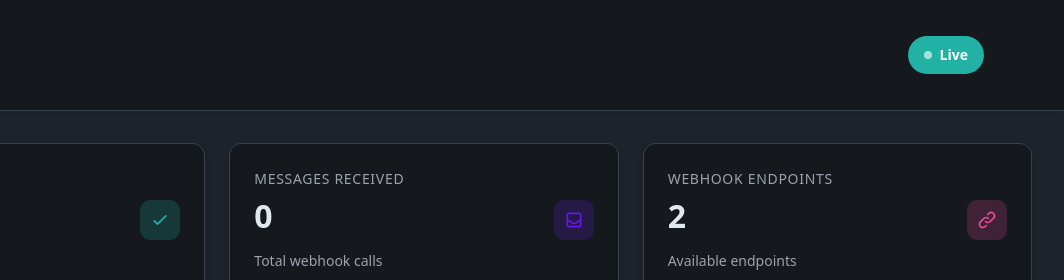
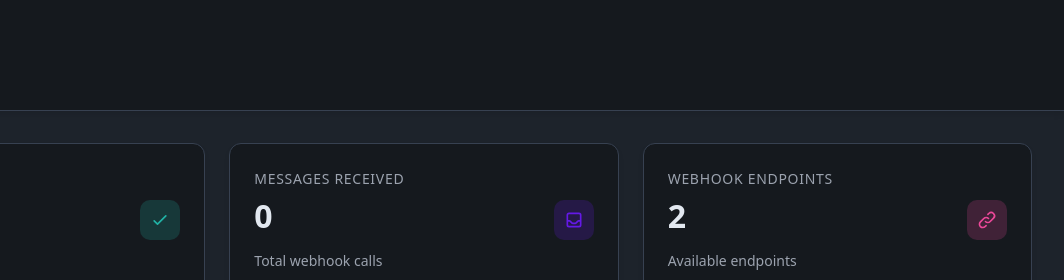
Before and after one commit to simona-tkww/databus-testing, a plain HTML site: page index.html in a window 1280 px wide. Shown: the top 280 px of the page, 216-1280 px from the left. Drawn offline with Linux system fonts and the light colour scheme; no server answers.

Commit message:
removed badge

```diff
--- a/index.html
+++ b/index.html
@@ -397,10 +397,6 @@
                 <img src="https://dbus-admin-qa.dataintel.xogrp.com/images/logo-ec7484315d1eac437b0d7c2ca89aa675.svg?vsn=d" alt="DataBus Logo" class="logo-icon" style="width: 130px; height: 130px;">
                 QA
             </div>
-            <div class="status-badge">
-                <div class="status-dot"></div>
-                Live
-            </div>
         </div>
     </nav>
 
```
